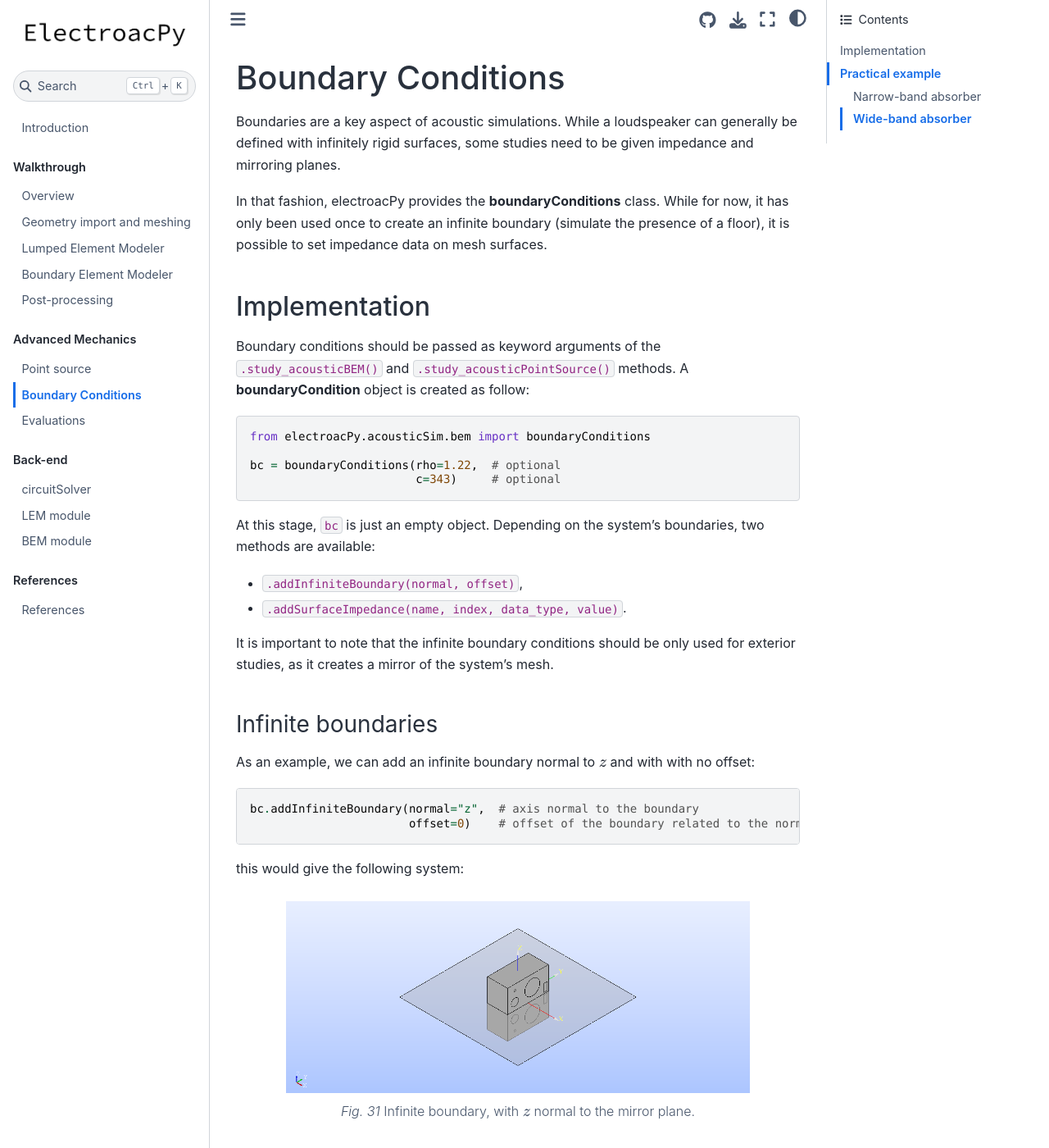
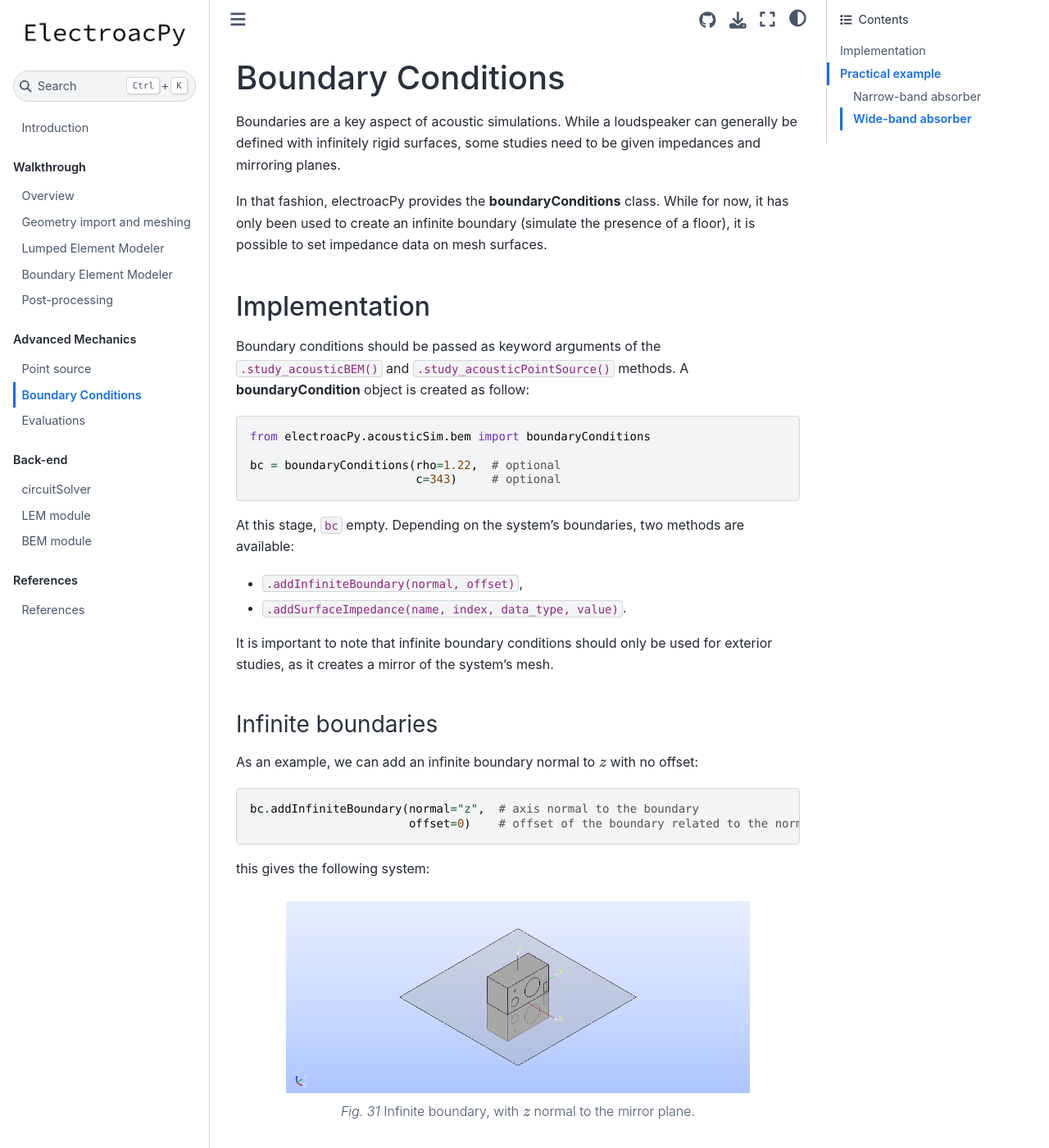
Before and after one commit to TomMunoz3772/electroacPy, a Jupyter Book: the page built from docs/02-ac-boundary_conditions.md, in a window 1280 px wide and 1400 px high. Shown: the whole window at 82% size. Built offline with Jupyter Book 1.0.4 settings and Sphinx 7.4.7 and the Sphinx Book theme 1.1.4, drawn with Linux system fonts in a browser that asks for light colours; cross-references to code outside the pages are shown as plain code; some of the changed text lies outside the part shown.

Commit message:
some docs correction

````diff
--- a/docs/02-ac-boundary_conditions.md
+++ b/docs/02-ac-boundary_conditions.md
@@ -1,7 +1,7 @@
 # Boundary Conditions
-Boundaries are a key aspect of acoustic simulations. While a loudspeaker can generally be defined with infinitely rigid surfaces, some studies need to be given impedance and mirroring planes.
+Boundaries are a key aspect of acoustic simulations. While a loudspeaker can generally be defined with infinitely rigid surfaces, some studies need to be given impedances and mirroring planes.
 
-In that fashion, electroacPy provides the **boundaryConditions** class. While for now, it has only been used once to create an infinite boundary (simulate the presence of a floor), it is possible to set impedance data on mesh surfaces.
+In that fashion, electroacPy provides the **boundaryConditions** class. While for now, it has only been used to create an infinite boundary (simulate the presence of a floor), it is possible to set impedance data on mesh surfaces.
 
 ## Implementation
 Boundary conditions should be passed as keyword arguments of the `.study_acousticBEM()` and `.study_acousticPointSource()` methods. A **boundaryCondition** object is created as follow:
@@ -13,21 +13,21 @@ bc = boundaryConditions(rho=1.22,  # optional
                         c=343)     # optional
 ```
 
-At this stage, `bc` is just an empty object. Depending on the system's boundaries, two methods are available:
+At this stage, `bc` empty. Depending on the system's boundaries, two methods are available:
 
 - `.addInfiniteBoundary(normal, offset)`,
 - `.addSurfaceImpedance(name, index, data_type, value)`.
 
-It is important to note that the infinite boundary conditions should be only used for exterior studies, as it creates a mirror of the system's mesh.
+It is important to note that infinite boundary conditions should only be used for exterior studies, as it creates a mirror of the system's mesh.
 
 ### Infinite boundaries
-As an example, we can add an infinite boundary normal to $z$ and with with no offset:
+As an example, we can add an infinite boundary normal to $z$ with no offset:
 ```python
 bc.addInfiniteBoundary(normal="z",  # axis normal to the boundary
                        offset=0)    # offset of the boundary related to the normal axis
 ```
 
-this would give the following system:
+this gives the following system:
 
 ```{figure} ./boundary_conditions_images/infinite_boundary_z.png
     :name: inf-z
````
Also changed, not shown: other parts of docs/02-ac-boundary_conditions.md (+10 -7 lines), docs/02-ab-monopoles.md (+5 -8 lines).
